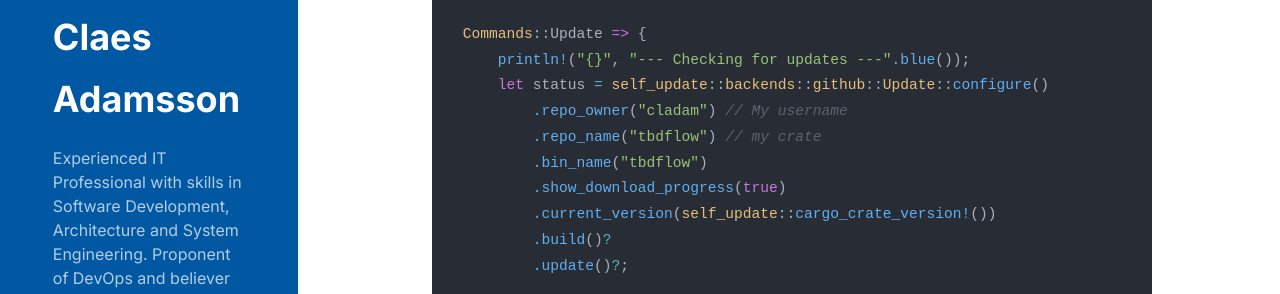
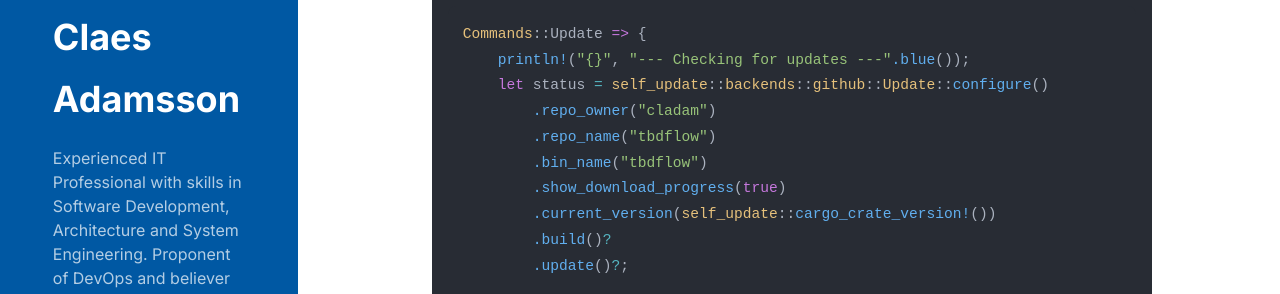
Before and after one commit to cladam/cladam.github.io, a Jekyll site: the page built from _posts/2025-08-09-stop-reinstalling.md, in a window 1280 px wide and 900 px high, scrolled down 2515 px. Shown: the part 157-451 px from the top of the window. Built offline with Jekyll 4.4.1, drawn with Linux system fonts in a browser that asks for light colours.

Commit message:
fix(blog): Update article, remove comments

```diff
--- a/_posts/2025-08-09-stop-reinstalling.md
+++ b/_posts/2025-08-09-stop-reinstalling.md
@@ -89,8 +89,8 @@ In `main.rs`:
 Commands::Update => {
     println!("{}", "--- Checking for updates ---".blue());
     let status = self_update::backends::github::Update::configure()
-        .repo_owner("cladam") // My username
-        .repo_name("tbdflow") // my crate
+        .repo_owner("cladam")
+        .repo_name("tbdflow")
         .bin_name("tbdflow")
         .show_download_progress(true)
         .current_version(self_update::cargo_crate_version!())
```
